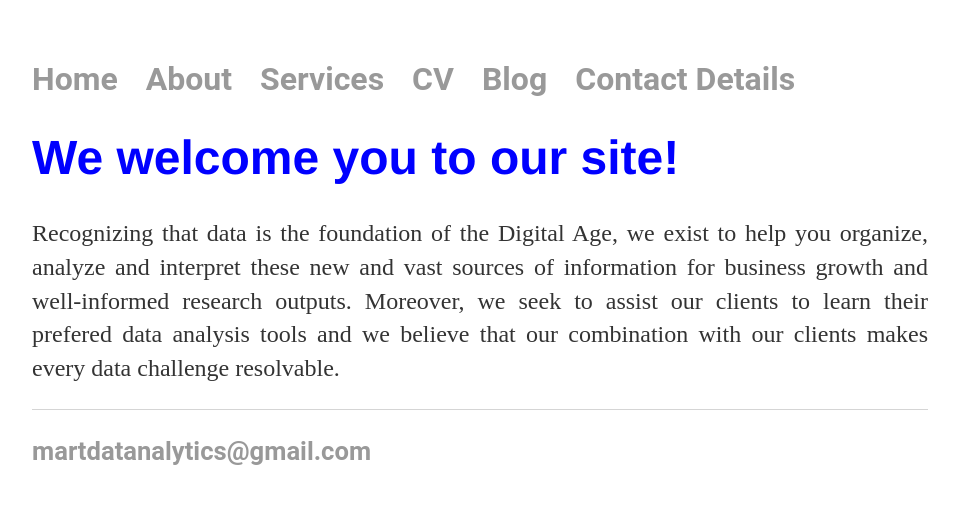
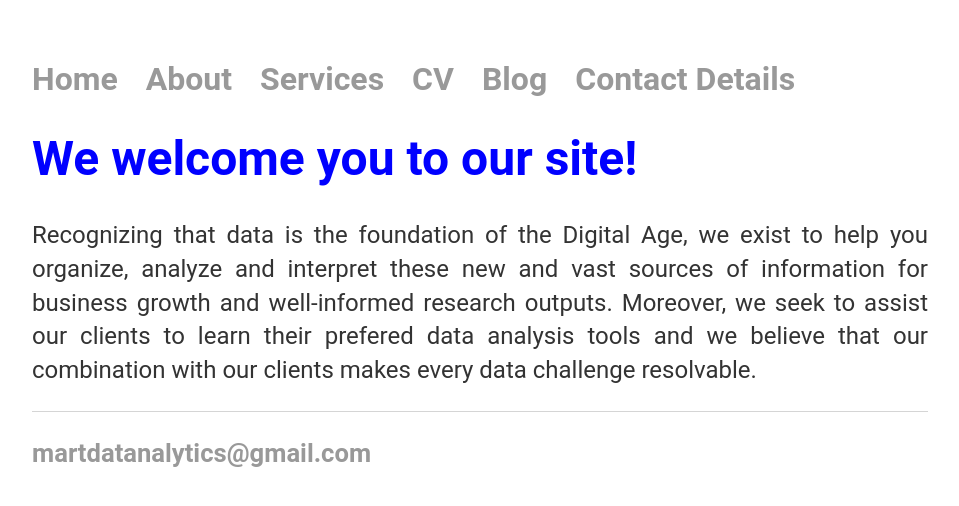
Before and after one commit to martdatanalytics/martdatanalytics.github.io, a Jekyll site: the page built from index.html, in a window 1280 px wide. Shown: the top 506 px of the page, without its empty margins (160-1119 px from the left). Built offline with Jekyll 4.4.1, drawn with Linux system fonts in a browser that asks for light colours.

Commit message:
Update main.css

```diff
--- a/css/main.css
+++ b/css/main.css
@@ -25,13 +25,15 @@ a:hover {
 }
 h1 {
     font-size: 3em;
-    font-family:'Helvetica', 'Arial', 'Sans-Serif';
+    font-family: 'Roboto', serif;
+    /*font-family:'Helvetica', 'Arial', 'Sans-Serif';*/
 }
 p {
     font-size: 1.5em;
     line-height: 1.4em;
     color: #333;
     align: justify;
+    font-family: 'Roboto', serif;
 }
 footer {
     border-top: 1px solid #d5d5d5;
```
